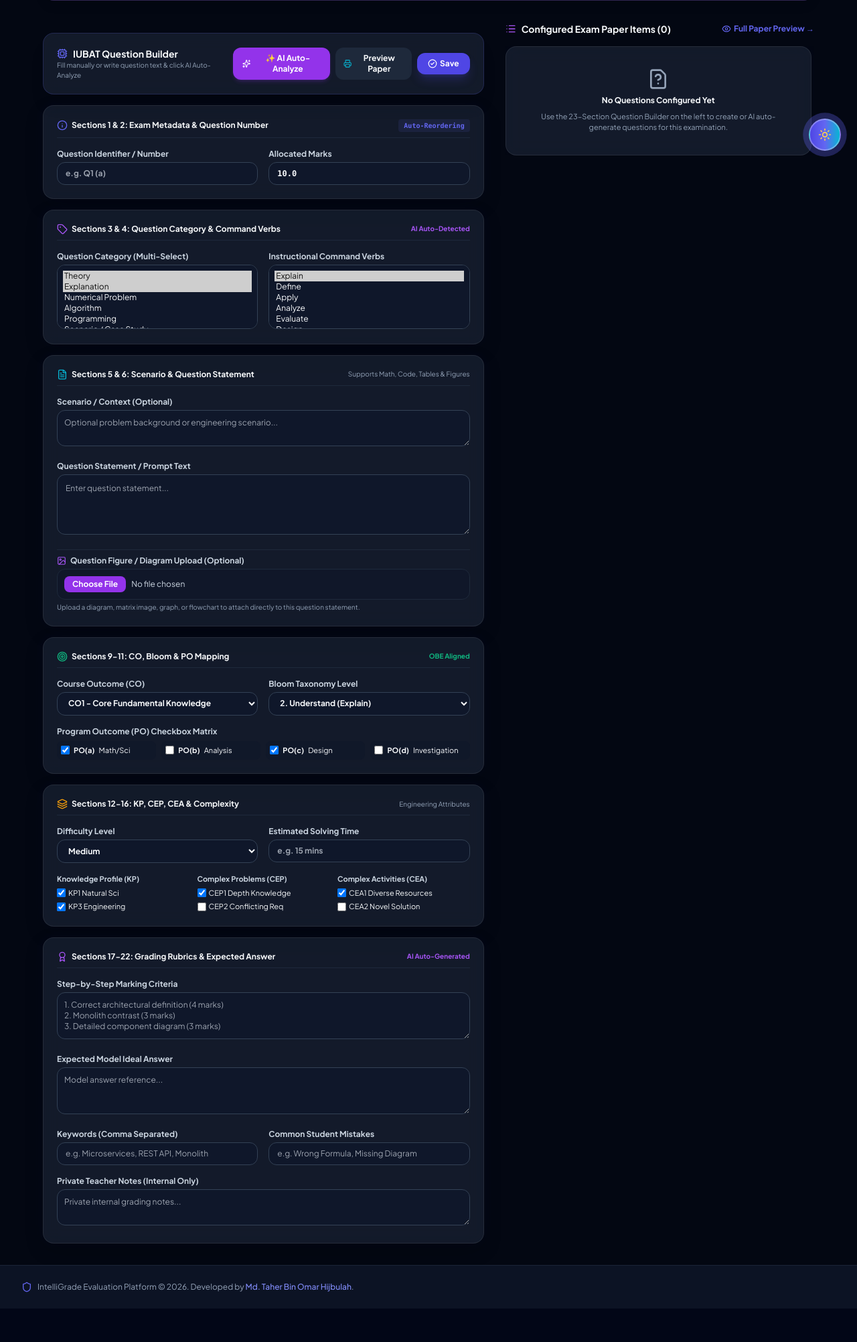
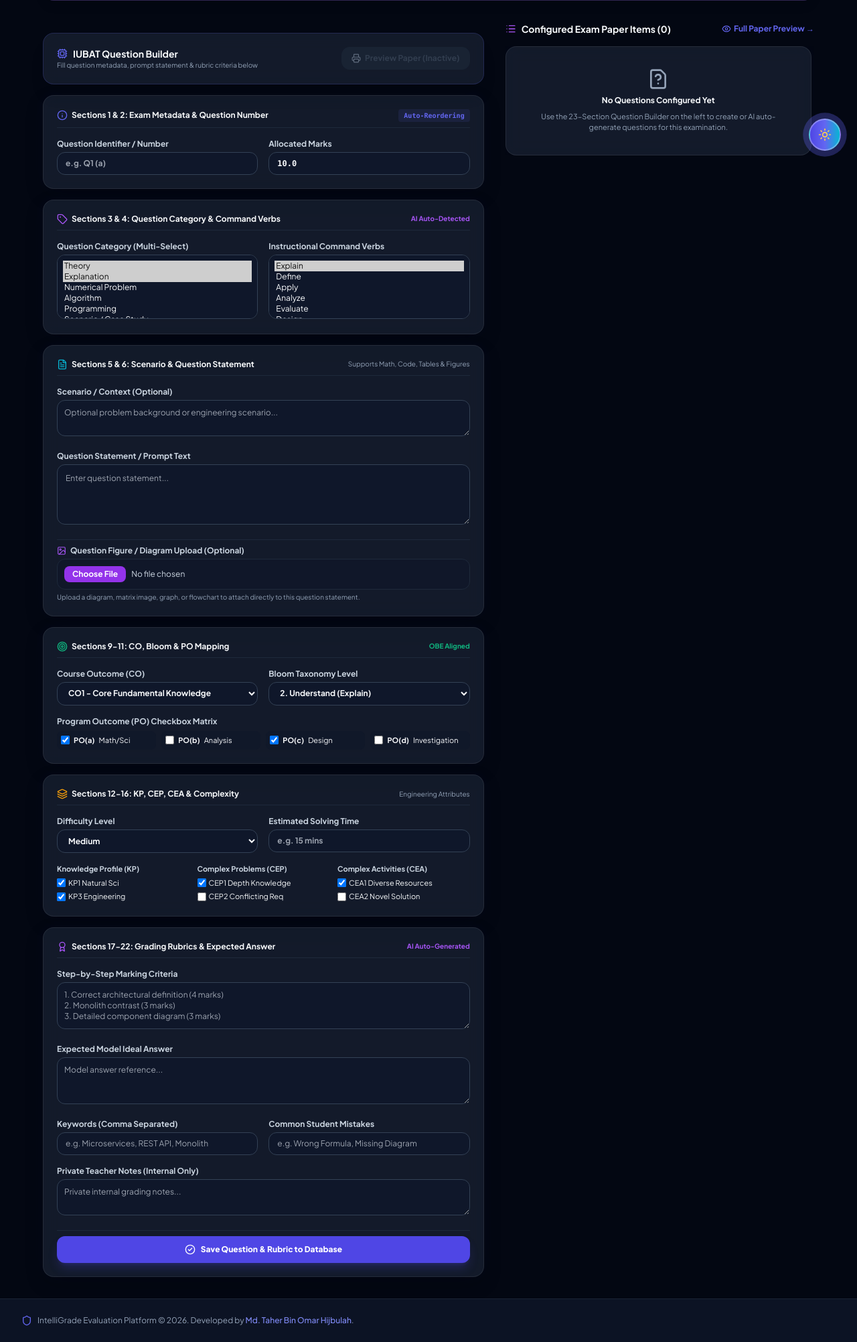
Before and after one commit to hijbullahx/IntelliGrade, a Django app: page /teacher/questions-rubric/ in a window 1280 px wide. Shown: the part 551-2554 px from the top of the page at 67% size. Before the commit the page ends 2504 px from the top, so only its background shows below. Run offline with Django 5.2, Linux system fonts and the light colour scheme; a user stored in the database is signed in; tables that the repository leaves empty hold one stand-in row (values such as "Sample post"); data that the repository does not hold is empty; some libraries are stand-ins or nearby versions.

Commit message:
feat: add core views and rubric management template for question assessment

```diff
--- a/mainproject/core/templates/core/question_rubric_manage.html
+++ b/mainproject/core/templates/core/question_rubric_manage.html
@@ -166,18 +166,18 @@
                         <h3 class="font-bold text-sm theme-text-primary flex items-center gap-2">
                             <i data-lucide="cpu" class="w-4 h-4 text-brand-500"></i> IUBAT Question Builder
                         </h3>
-                        <p class="text-[10px] theme-text-muted">Fill manually or write question text & click AI Auto-Analyze</p>
+                        <p class="text-[10px] theme-text-muted">Fill question metadata, prompt statement & rubric criteria below</p>
                     </div>
                     <div class="flex items-center gap-2">
-                        <button type="button" onclick="analyzeQuestionFullAI()" id="aiFullAnalyzeBtn" class="px-3.5 py-2 bg-purple-600 hover:bg-purple-500 text-white rounded-xl text-xs font-bold shadow-md shadow-purple-600/20 transition-all flex items-center gap-1.5">
-                            <i data-lucide="sparkles" class="w-3.5 h-3.5"></i> ✨ AI Auto-Analyze
+                        {% if questions %}
+                        <button type="button" onclick="openIUBATPreviewModal()" class="px-3.5 py-2 bg-gradient-to-r from-cyan-600 to-blue-600 hover:from-cyan-500 hover:to-blue-500 text-white rounded-xl text-xs font-extrabold shadow-md transition-all flex items-center gap-1.5 cursor-pointer">
+                            <i data-lucide="printer" class="w-3.5 h-3.5 text-white"></i> Preview Paper
                         </button>
-                        <button type="button" onclick="openIUBATPreviewModal()" class="px-3 py-2 bg-slate-200 dark:bg-slate-800 hover:bg-slate-300 dark:hover:bg-slate-700 theme-text-primary rounded-xl text-xs font-bold transition-all flex items-center gap-1">
-                            <i data-lucide="printer" class="w-3.5 h-3.5 text-cyan-500"></i> Preview Paper
+                        {% else %}
+                        <button type="button" disabled title="Paper preview will activate after questions are scanned or saved." class="px-3.5 py-2 bg-slate-200 dark:bg-slate-800 text-slate-400 dark:text-slate-600 border border-slate-300 dark:border-slate-800 rounded-xl text-xs font-bold transition-all flex items-center gap-1.5 opacity-60 cursor-not-allowed">
+                            <i data-lucide="printer" class="w-3.5 h-3.5 text-slate-400"></i> Preview Paper (Inactive)
                         </button>
-                        <button type="submit" class="px-4 py-2 bg-brand-600 hover:bg-brand-500 text-white text-xs font-bold rounded-xl shadow-lg shadow-brand-600/25 transition-all flex items-center gap-1">
-                            <i data-lucide="check-circle-2" class="w-3.5 h-3.5"></i> Save
-                        </button>
+                        {% endif %}
                     </div>
                 </div>
 
@@ -402,6 +402,12 @@
                     <div>
                         <label class="block text-xs font-bold theme-text-secondary mb-1">Private Teacher Notes (Internal Only)</label>
                         <textarea name="teacher_notes" id="qNotes" rows="2" placeholder="Private internal grading notes..." class="w-full bg-slate-100 dark:bg-slate-900 border border-slate-300 dark:border-slate-700 rounded-xl p-2.5 text-xs theme-text-primary focus:ring-2 focus:ring-purple-500 outline-none"></textarea>
+                    </div>
+
+                    <div class="pt-2 border-t border-slate-200 dark:border-slate-800">
+                        <button type="submit" class="w-full py-3 bg-brand-600 hover:bg-brand-500 text-white font-extrabold text-xs rounded-xl shadow-lg shadow-brand-600/25 transition-all flex items-center justify-center gap-2 cursor-pointer">
+                            <i data-lucide="check-circle-2" class="w-4 h-4"></i> Save Question & Rubric to Database
+                        </button>
                     </div>
                 </div>
             </form>
@@ -1114,6 +1120,7 @@ function stopScan() {
 
 function quitScan() {
     currentStagedScanData = null;
+    stagedSupplementaryFile = null;
     document.getElementById('scannedPaperPreview').classList.add('hidden');
     document.getElementById('scannedQuestionsContainer').innerHTML = '';
     closeScanProgressModal();
@@ -1274,12 +1281,18 @@ function renderScannedPaperPreview(data) {
     previewBox.scrollIntoView({ behavior: 'smooth' });
 }
 
+let stagedSupplementaryFile = null;
+
 function finalizeScannedPaper() {
     const btn = document.getElementById('scanAcademicBtn');
 
     const formData = new FormData();
     formData.append('examination_id', "{{ selected_exam.id }}");
     formData.append('csrfmiddlewaretoken', '{{ csrf_token }}');
+
+    if (stagedSupplementaryFile) {
+        formData.append('supplementary_file', stagedSupplementaryFile);
+    }
 
     fetch("{% url 'api_finalize_scanned_paper' %}", {
         method: 'POST',
@@ -1290,7 +1303,7 @@ function finalizeScannedPaper() {
     .then(data => {
         if (data.success) {
             localStorage.setItem("finalized_exam_{{ selected_exam.id }}", "true");
-            const goEval = confirm("✅ Examination Paper Finalized & Saved Successfully!\n\nThe questions, figures, and rubrics are committed to the database.\n\nWould you like to open the Answer Script Evaluation Hub now to upload and evaluate student answer scripts?");
+            const goEval = confirm("✅ Examination Paper Finalized & Saved Successfully!\n\nThe questions, figures, rubrics, and supplementary documents are committed to the database.\n\nWould you like to open the Answer Script Evaluation Hub now to upload and evaluate student answer scripts?");
             closeScanProgressModal();
             if (goEval) {
                 window.location.href = "{% url 'evaluate_answer_scripts_list' selected_exam.id %}";
@@ -1307,16 +1320,45 @@ function finalizeScannedPaper() {
 }
 
 function openSupplementaryModal() {
-    closeScanProgressModal();
     const modal = document.getElementById('supplementaryDocModal');
-    modal.classList.remove('hidden');
-    modal.classList.add('flex');
+    if (modal) {
+        modal.classList.remove('hidden');
+        modal.classList.add('flex');
+    }
 }
 
 function closeSupplementaryModal() {
     const modal = document.getElementById('supplementaryDocModal');
-    modal.classList.remove('flex');
-    modal.classList.add('hidden');
+    if (modal) {
+        modal.classList.remove('flex');
+        modal.classList.add('hidden');
+    }
+    const scanModal = document.getElementById('scanProgressModal');
+    if (scanModal) {
+        scanModal.classList.remove('hidden');
+        scanModal.classList.add('flex');
+    }
+}
+
+function attachSupplementaryDocJS() {
+    const fileInput = document.getElementById('modalSupplementaryFileInput');
+    if (!fileInput || !fileInput.files || fileInput.files.length === 0) {
+        alert('Please select a supplementary document file first.');
+        return;
+    }
+
+    stagedSupplementaryFile = fileInput.files[0];
+
+    appendScanLog(`📎 Staged Supplementary Document: ${stagedSupplementaryFile.name} (${(stagedSupplementaryFile.size/1024).toFixed(1)} KB)`, 'success');
+    appendScanLog(`ℹ️ Supplementary document staged in memory. It will be committed when you click Finalize & Save.`, 'info');
+
+    const badge = document.getElementById('modalSupplementaryStatus');
+    if (badge) {
+        badge.innerHTML = `✓ Staged Supplementary File: ${stagedSupplementaryFile.name} (${(stagedSupplementaryFile.size/1024).toFixed(1)} KB)`;
+        badge.classList.remove('hidden');
+    }
+
+    closeSupplementaryModal();
 }
 
 // Enforce Finalized Lock State on Page Load
@@ -1613,30 +1655,30 @@ function editQuestion(num, marks, prompt, criteria, ideal) {
 
 <!-- Supplementary Document Upload Modal -->
 <div id="supplementaryDocModal" class="fixed inset-0 z-50 bg-slate-950/80 backdrop-blur-md hidden items-center justify-center p-4">
-    <div class="bg-slate-900 border border-slate-800 rounded-2xl w-full max-w-md overflow-hidden shadow-2xl p-6 space-y-4">
+    <div class="bg-slate-900 border border-purple-500/30 rounded-2xl w-full max-w-md overflow-hidden shadow-2xl p-6 space-y-4">
         <div class="flex items-center justify-between border-b border-slate-800 pb-3">
             <h3 class="font-bold text-sm text-white flex items-center gap-2">
-                <i data-lucide="file-text" class="w-4 h-4 text-purple-400"></i> Upload Supplementary Document
+                <i data-lucide="file-plus" class="w-4 h-4 text-purple-400"></i> Attach Supplementary Document
             </h3>
-            <button type="button" onclick="closeSupplementaryModal()" class="text-slate-400 hover:text-white">
-                <i data-lucide="x" class="w-4 h-4"></i>
-            </button>
-        </div>
-
-        <form method="POST" enctype="multipart/form-data" class="space-y-4">
-            {% csrf_token %}
-            <input type="hidden" name="examination_id" value="{{ selected_exam.id }}">
-
+            <button type="button" onclick="closeSupplementaryModal()" class="text-slate-400 hover:text-white cursor-pointer">&times;</button>
+        </div>
+
+        <div class="space-y-4">
             <div>
-                <label class="block text-xs font-bold text-slate-300 mb-1">Supplementary Document (Rubric / Solution Key / Reference)</label>
-                <input type="file" name="rubric_reference_file" accept=".pdf,.doc,.docx,.png,.jpg" required class="w-full text-xs text-slate-300 file:mr-2 file:py-1.5 file:px-3 file:rounded-lg file:border-0 file:text-xs file:font-bold file:bg-purple-600 file:text-white hover:file:bg-purple-500 cursor-pointer">
+                <label class="block text-xs font-bold text-slate-300 mb-1">Supplementary Reference Document (Rubric / Solution Key / Reference)</label>
+                <input type="file" id="modalSupplementaryFileInput" accept=".pdf,.doc,.docx,.png,.jpg" class="w-full text-xs text-slate-300 file:mr-2 file:py-1.5 file:px-3 file:rounded-lg file:border-0 file:text-xs file:font-bold file:bg-purple-600 file:text-white hover:file:bg-purple-500 cursor-pointer">
+                <p class="text-[10px] text-slate-400 mt-1">This document will be staged in memory and saved only when you click "Finalize & Save Paper".</p>
+            </div>
+
+            <div id="modalSupplementaryStatus" class="hidden text-xs p-2.5 rounded-xl bg-emerald-500/10 border border-emerald-500/20 text-emerald-400 font-bold">
+                <!-- Status rendered here -->
             </div>
 
             <div class="flex justify-end gap-2 pt-2">
-                <button type="button" onclick="closeSupplementaryModal()" class="px-3.5 py-2 bg-slate-800 text-slate-300 font-bold text-xs rounded-xl">Cancel</button>
-                <button type="submit" class="px-4 py-2 bg-purple-600 hover:bg-purple-500 text-white font-bold text-xs rounded-xl">Upload Document</button>
-            </div>
-        </form>
+                <button type="button" onclick="closeSupplementaryModal()" class="px-3.5 py-2 bg-slate-800 text-slate-300 font-bold text-xs rounded-xl hover:bg-slate-700 cursor-pointer">Close</button>
+                <button type="button" onclick="attachSupplementaryDocJS()" class="px-4 py-2 bg-purple-600 hover:bg-purple-500 text-white font-bold text-xs rounded-xl shadow-lg transition-all cursor-pointer">Attach Document</button>
+            </div>
+        </div>
     </div>
 </div>
 {% endblock %}
--- a/mainproject/core/views.py
+++ b/mainproject/core/views.py
@@ -2590,6 +2590,12 @@ def api_finalize_scanned_paper(request):
 
     try:
         with transaction.atomic():
+            # Save supplementary rubric reference file if attached during scan staging
+            supp_file = request.FILES.get('supplementary_file') or request.FILES.get('rubric_reference_file')
+            if supp_file:
+                exam.rubric_file = supp_file
+                exam.save()
+
             DocumentDOM.objects.update_or_create(
                 examination=exam,
                 defaults={
```
